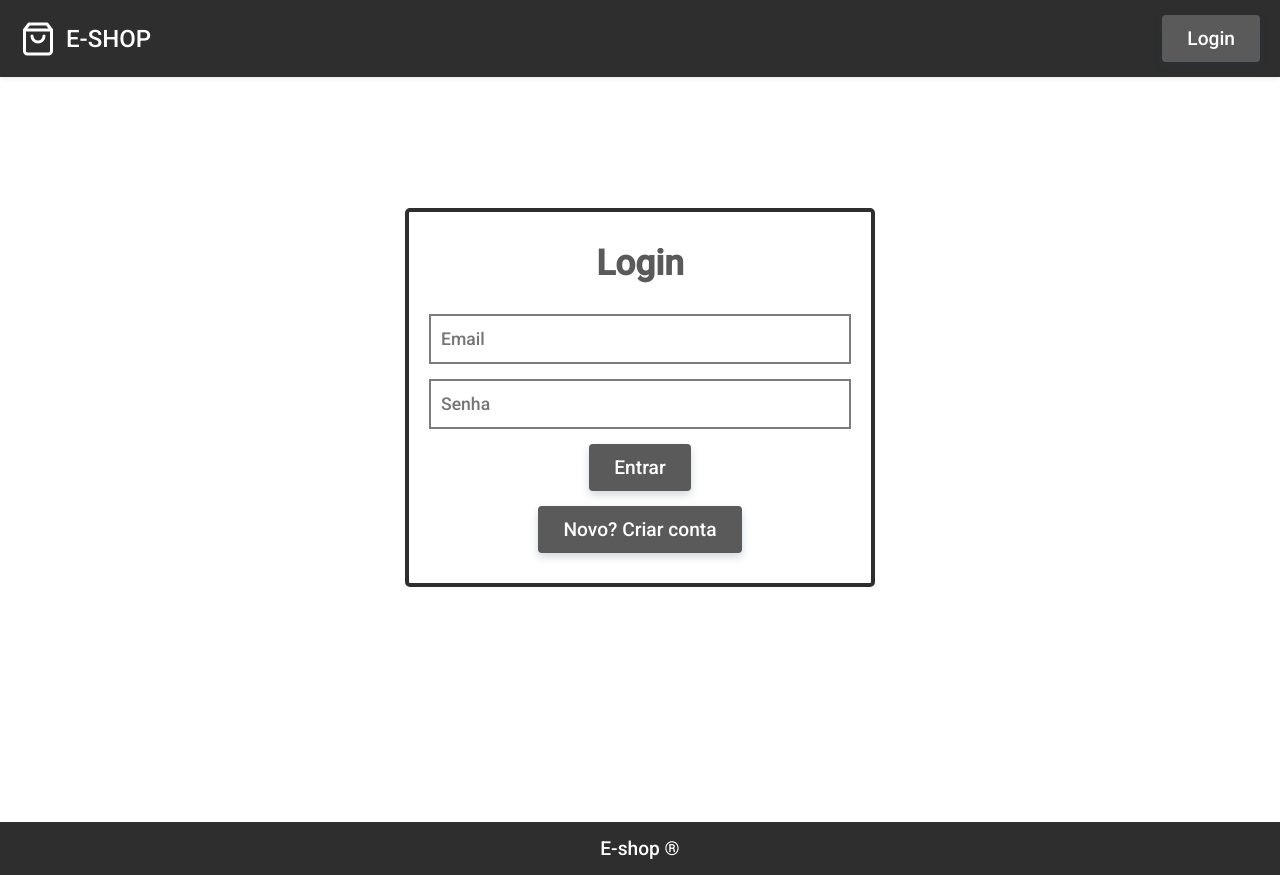
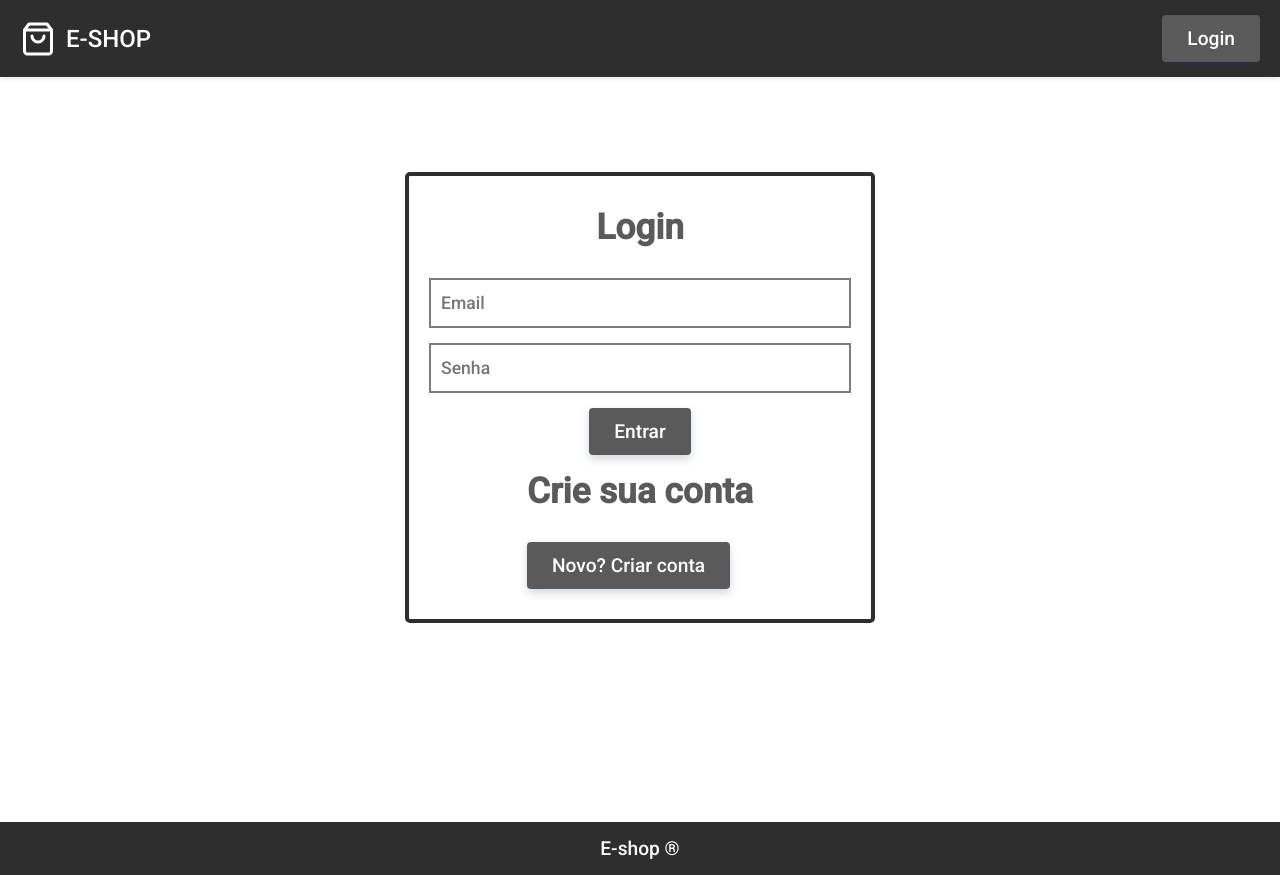
Before and after one commit to MathLouren/E-COMMERCE, a Vue app: page /login in a window 1280 px wide. Built offline with nearby package versions, Linux system fonts and the light colour scheme.

Commit message:
button register

```diff
--- a/src/App.vue
+++ b/src/App.vue
@@ -42,6 +42,12 @@ ul{
 a{
   color: rgb(46, 46, 46);
   text-decoration: none;
+}
+
+h2{
+  margin: 0 auto 30px auto;
+  font-size: 2.2rem;
+  color: rgb(90, 90, 90);
 }
 
 img{
@@ -112,4 +118,6 @@ input:focus{
   transition: all 0.3s;
 }
 
+
+
 </style>
--- /dev/null
+++ b/src/components/LoginCriar.vue
@@ -0,0 +1,27 @@
+<template>
+  <section>
+      <h2>Crie sua conta</h2>
+      <button v-if="!criar" @click="criar = true" class="btn">Novo? Criar conta</button>
+      <UsuarioForm v-else/>
+  </section>
+</template>
+
+<script>
+import UsuarioForm from "@/components/UsuarioForm.vue"
+
+export default {
+    name:"LoginCriar",
+    components:{
+        UsuarioForm
+    },
+    data(){
+        return{
+            criar:false
+        }
+    }
+}
+</script>
+
+<style>
+
+</style>
--- /dev/null
+++ b/src/components/UsuarioForm.vue
@@ -0,0 +1,13 @@
+<template>
+  <p>Usuario form</p>
+</template>
+
+<script>
+export default {
+
+}
+</script>
+
+<style>
+
+</style>
--- a/src/views/Login.vue
+++ b/src/views/Login.vue
@@ -7,7 +7,7 @@
                   <input type="text" placeholder="Email" v-model="email">
                   <input type="password" placeholder="Senha" v-model="senha">
                   <button class="btn" @click.prevent="logar">Entrar</button>
-                  <button class="btn">Novo? Criar conta</button>
+                  <LoginCriar />
               </form>
           </div>
       </div>
@@ -15,7 +15,12 @@
 </template>
 
 <script>
+import LoginCriar from "@/components/LoginCriar.vue"
+
 export default {
+    components:{
+        LoginCriar
+    },
     data(){
         return{
             email:"",
@@ -51,12 +56,6 @@ export default {
     padding: 30px 20px;
 }
 
-.form h2{
-    margin: 0 auto 30px auto;
-    font-size: 2.2rem;
-    color: rgb(90, 90, 90);
-}
-
 form{
     display: flex;
     flex-direction: column;
```
